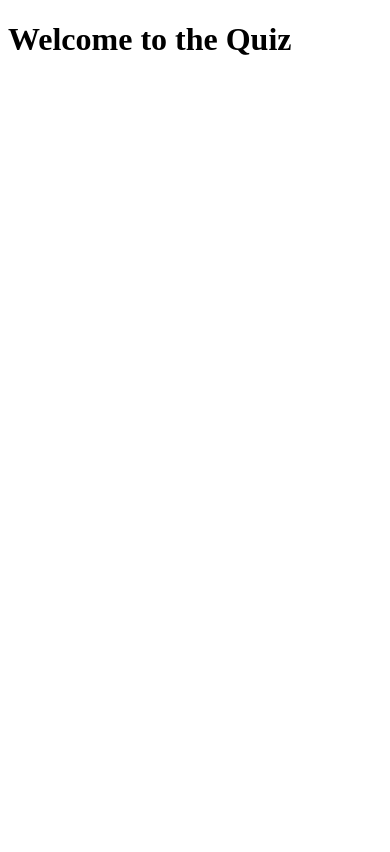
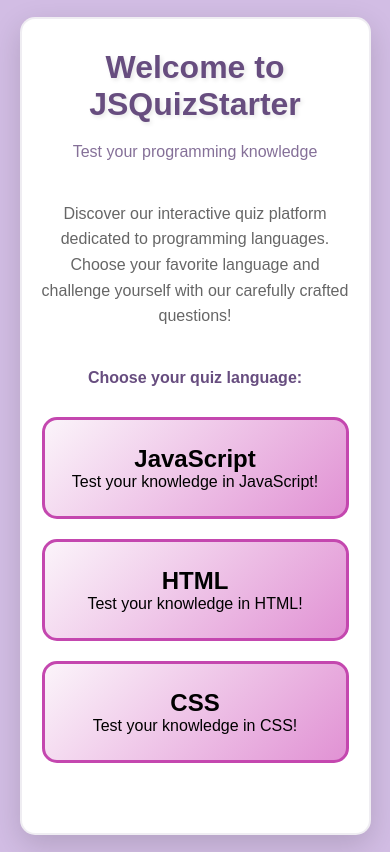
Before and after one commit to ikrambenallali/JSQuizStarter, a plain HTML site: page partie2/Html/index.html in a window 390 px wide. Drawn offline with Linux system fonts and the light colour scheme.

Commit message:
get categories

```diff
--- a/partie2/Html/index.html
+++ b/partie2/Html/index.html
@@ -1,12 +1,38 @@
 <!DOCTYPE html>
-<html lang="en">
+<html lang="fr">
+
 <head>
     <meta charset="UTF-8">
     <meta name="viewport" content="width=device-width, initial-scale=1.0">
-    <title>Document</title>
+    <title>Quiz Platform - Bienvenue</title>
+    <link rel="stylesheet" href="../css/welcome.css">
 </head>
+
 <body>
-    <h1>Welcome to the Quiz</h1>
-    <script src="../js/quiz.js"></script>
+    <div class="welcome-container">
+        <h1 class="welcome-title"> Welcome to JSQuizStarter</h1>
+        <p class="welcome-subtitle">Test your programming knowledge</p>
+
+        <div class="platform-description">
+            Discover our interactive quiz platform dedicated to programming languages.
+            Choose your favorite language and challenge yourself with our carefully crafted questions!
+        </div>
+
+        <div class="language-selection">
+            <h2 class="language-title">Choose your quiz language:</h2>
+            <div class="languages-grid" id="languagesGrid">
+                <!-- Les catégories vont être générées ici -->
+            </div>
+        </div>
+
+
+
+    </div>
+    <script src="../js/welcome.js"></script>
+    <script src="../js/categories.js"></script>
+    <!-- <script src="test.js"></script> -->
+
+
 </body>
+
 </html>
--- /dev/null
+++ b/partie2/css/welcome.css
@@ -0,0 +1,175 @@
+        * {
+            margin: 0;
+            padding: 0;
+            box-sizing: border-box;
+        }
+
+        body {
+            background-color: rgb(210, 189, 228);
+            overflow-x: hidden;
+            min-height: 100vh;
+            font-family: 'Arial', sans-serif;
+            display: flex;
+            align-items: center;
+            justify-content: center;
+        }
+
+        .welcome-container {
+            /* background-color: red; */
+            max-width: 800px;
+            width: 90%;
+            /* height: 50vh; */
+            margin: 5vh auto;
+            padding: 40px;
+            background-color: white;
+            /* min-height: 20vh; */
+            /* overflow: hidden; */
+            border-radius: 15px;
+            box-shadow: 0 10px 30px rgba(0, 0, 0, 0.15);
+            text-align: center;
+            border: 2px solid rgba(103, 77, 127, 0.1);
+            /* animation: fadeInUp 0.8s ease-out; */
+        }
+
+
+
+        .welcome-title {
+            color: rgb(103, 77, 127);
+            font-size: medium;
+            font-weight: bold;
+            margin-bottom: 20px;
+            text-shadow: 2px 2px 4px rgba(0,0,0,0.1);
+        }
+
+        .welcome-subtitle {
+            color: rgb(103, 77, 127);
+            font-size: medium;
+            margin-bottom: 40px;
+            opacity: 0.8;
+        }
+
+        .platform-description {
+            color: #666;
+            font-size: medium;
+            margin-bottom: 40px;
+            line-height: 1.6;
+        }
+
+        .language-selection {
+            margin: 10px 0;
+        }
+
+        .language-title {
+            color: rgb(103, 77, 127);
+            font-size: medium;
+            font-weight: bold;
+            margin-bottom: 30px;
+        }
+
+        .languages-grid {
+            display: grid;
+            grid-template-columns: repeat(auto-fit, minmax(200px, 1fr));
+            gap: 20px;
+            margin-bottom: 40px;
+        }
+
+        .language-card {
+            padding: 25px 20px;
+            background: linear-gradient(135deg, #FBF4FA 0%, #E192D4 100%);
+            border: 3px solid #C447AF;
+            border-radius: 15px;
+            cursor: pointer;
+            transition: all 0.3s ease;
+            position: relative;
+            overflow: hidden;
+        }
+
+        .language-card:hover {
+            transform: translateY(-5px);
+            box-shadow: 0 10px 25px rgba(196, 71, 175, 0.3);
+            background: linear-gradient(135deg, #E192D4 0%, #C447AF 100%);
+            color: white;
+        }
+
+        .language-card.selected {
+            background: rgb(103, 77, 127);
+            color: white;
+            transform: scale(1.05);
+        }
+
+        .language-icon {
+            font-size: 2.5em;
+            margin-bottom: 15px;
+            display: block;
+        }
+
+        .language-name {
+            font-size: 1.3em;
+            font-weight: bold;
+            margin-bottom: 8px;
+        }
+
+        .language-description {
+            font-size: 0.9em;
+            opacity: 0.8;
+        }
+
+        .start-quiz-button {
+            padding: 15px 40px;
+            margin-top: 30px;
+            border-radius: 12px;
+            background: linear-gradient(135deg, rgb(165, 141, 186) 0%, rgb(103, 77, 127) 100%);
+            border: none;
+            color: white;
+            font-size: medium;
+            font-weight: bold;
+            cursor: pointer;
+            transition: all 0.3s ease;
+            box-shadow: 0 5px 15px rgba(103, 77, 127, 0.3);
+        }
+
+        .start-quiz-button:hover {
+            transform: translateY(-2px);
+            box-shadow: 0 8px 25px rgba(103, 77, 127, 0.4);
+            background: linear-gradient(135deg, rgb(103, 77, 127) 0%, rgb(165, 141, 186) 100%);
+        }
+
+        .start-quiz-button:disabled {
+            opacity: 0.6;
+            cursor: not-allowed;
+            transform: none;
+        }
+
+
+
+        .selected-language-display {
+            margin-top: 20px;
+            padding: 15px;
+            background-color: rgba(196, 71, 175, 0.1);
+            border-radius: 10px;
+            border: 2px solid #C447AF;
+            display: none;
+        }
+
+
+        .selected-language-display.show {
+            display: block;
+            animation: fadeIn 0.5s ease-out;
+        }
+
+
+
+        @media (max-width: 768px) {
+            .welcome-container {
+                padding: 30px 20px;
+                margin: 2vh auto;
+            }
+
+            .welcome-title {
+                font-size: 2em;
+            }
+
+            .languages-grid {
+                grid-template-columns: 1fr;
+            }
+        }
--- /dev/null
+++ b/partie2/js/categories.js
@@ -0,0 +1,12 @@
+const categories = ["JavaScript", "HTML", "CSS"];
+const languagesGrid = document.getElementById("languagesGrid");
+categories.forEach(category => {
+    const card = document.createElement("div");
+    card.className = "language-card";
+    card.style.cursor = "pointer";
+    card.innerHTML = `
+        <h2>${category}</h2>
+        <p>Test your knowledge in ${category}!</p>
+    `;
+    languagesGrid.appendChild(card);
+});
--- /dev/null
+++ b/partie2/js/welcome.js
@@ -0,0 +1,15 @@
+
+const js = document.getElementById("javascript");
+const html = document.getElementById("html");
+const css = document.getElementById("css");
+
+function goToQuiz(excludeCategory) {
+    localStorage.setItem("excludeCategory", excludeCategory);
+        console.log("Stocké dans localStorage :", localStorage.getItem("excludeCategory"));
+
+    window.location.href = "quiz.html";
+}
+
+js.addEventListener("click", () => goToQuiz("JavaScript"));
+html.addEventListener("click", () => goToQuiz("HTML"));
+css.addEventListener("click", () => goToQuiz("CSS"));
```
Also changed, not shown: partie2/Html/quiz.html (+50 -0 lines).
